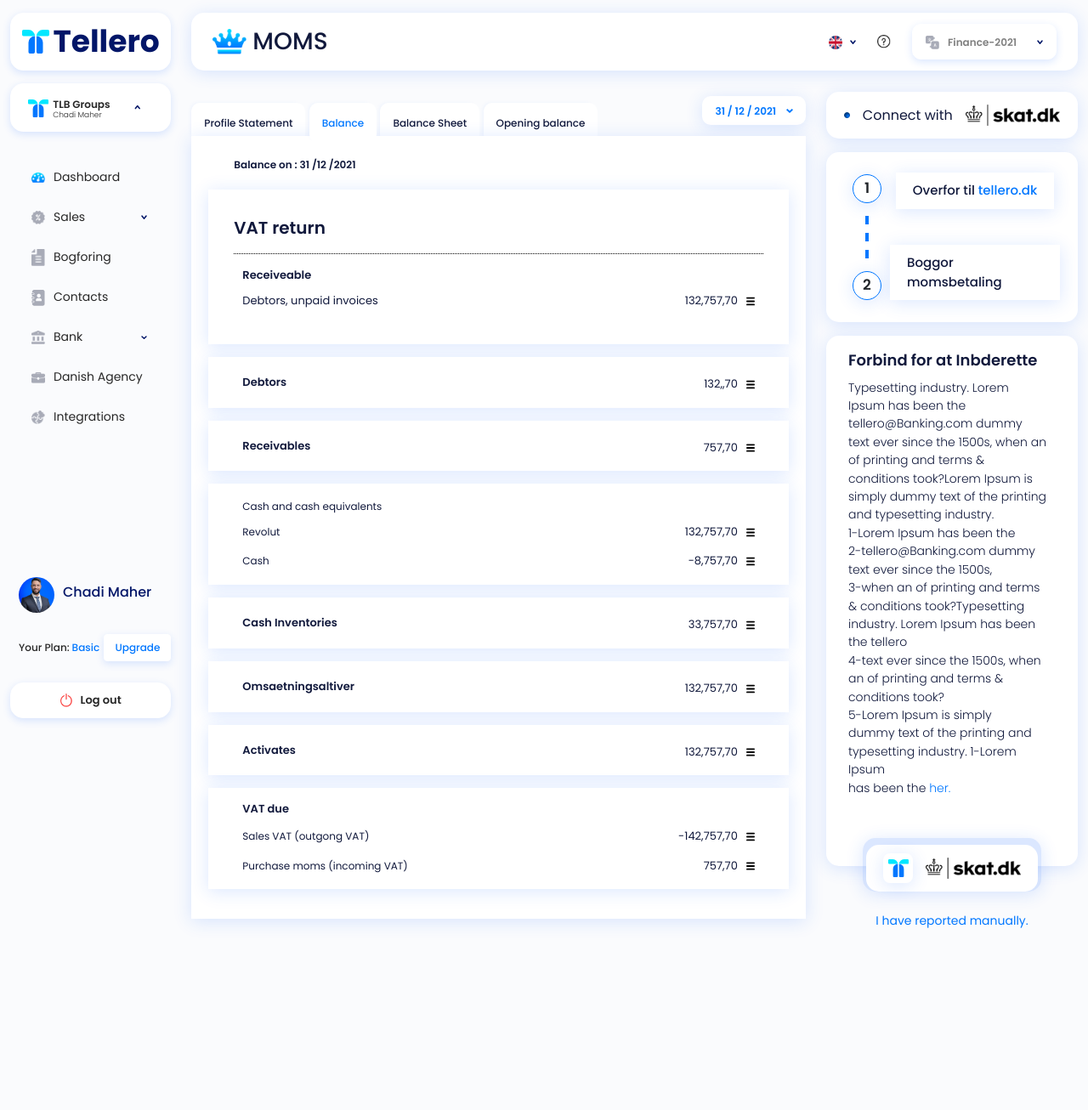
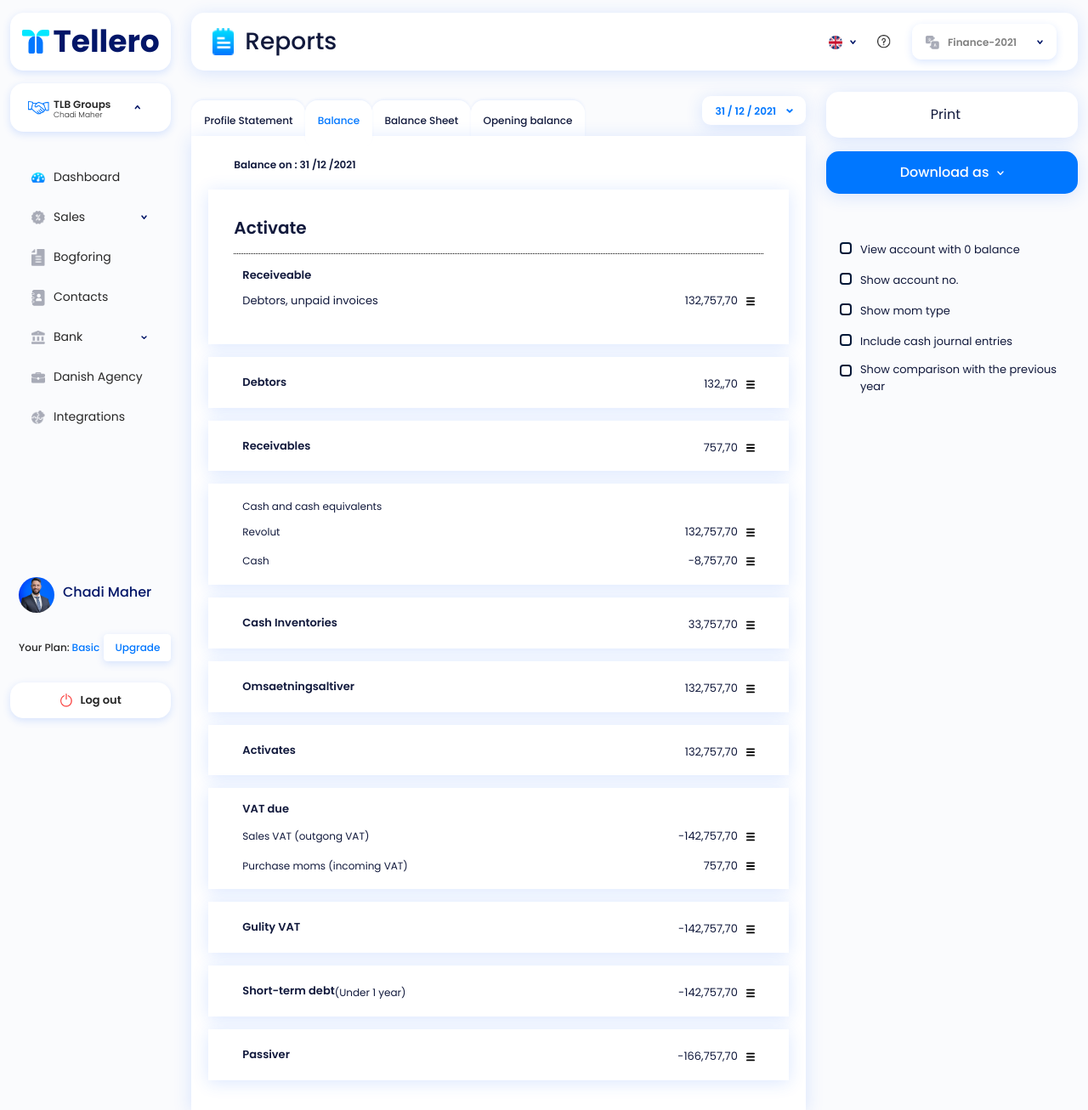
Before and after one commit to sajawalk522/TelleroForm, a plain HTML site: page report.html in a window 1280 px wide. Shown: the whole page at 85% size. Before the commit the page ends 1194 px from the top, so only its background shows below. Drawn offline with Linux system fonts and the light colour scheme.

Commit message:
file updated

```diff
--- a/css/style.css
+++ b/css/style.css
@@ -1866,6 +1866,21 @@ p {
   .vat-head p{
     font-size: 11px!important;
   }
+  .reportTab{
+    flex-direction: column-reverse;
+    align-items: flex-start;
+  }
+  .date-container{
+    width: fit-content;
+    margin-bottom: 10px;
+  }
+  .report-container{
+    top: 0px!important;
+  }
+  .tabs-container a{
+    font-size: 8px!important;
+    padding: 15px 5px 25px 5px!important;
+  }
 }
 .inner-rows .col-4-width{
   width: 30%;
@@ -1898,7 +1913,7 @@ p {
   color: #11193c;
 }
 .skat-image{
- height: 25px;
+ height: 20px;
 }
 .skat-image img{
   height: 100%;
@@ -1942,14 +1957,14 @@ p {
   margin-left: 15px;
 }
 .boggor hr{
-  width: 4px;
-  height: 10px!important;
+  width: 3px;
+  height: 6px!important;
   color: #0077ff;
-  margin: 5px 0;
+  margin: 3px 0;
   opacity: unset;
 }
 .boggor p{
-  margin: 10px 0;
+  margin: 8px 0;
   border-radius: 20px;
   border: 1px solid #0077ff;
   box-shadow: 0 3px 20px 0 rgba(33, 108, 252, 0.16);
@@ -2000,12 +2015,12 @@ p {
   color: #0077ff;
 }
 .moms-log{
-  margin-top: -33px!important;
+  margin-top: -38px!important;
 }
 .moms-log>div{
-  padding: 8px 4px 0px 4px!important;
+  padding: 10px 6px 0px 6px!important;
   box-shadow: 0 3px 20px 0 rgba(33, 108, 252, 0.16)!important;
-  background-color: rgba(33, 108, 252, 0.16);
+  /* background-color: rgba(33, 108, 252, 0.16); */
 }
 .report-text a{
   text-decoration: none;
@@ -2015,15 +2030,15 @@ p {
 
 .tabs-container a{
   text-decoration: none;
-  padding: 15px;
+  padding: 15px ;
   background-color: #fff;
   color: #11193c;
   /* opacity: 0.48; */
   font-size: 12px;
   font-weight: 500;
-  border-radius: 10px;
-  box-shadow: -3px -2px 6px -5px rgb(33 108 252 / 16%);
-  background-color: #ffffff;
+  border-radius: 15px;
+  box-shadow: 0px -2px 4px -2px rgb(33 108 252 / 16%);
+    background-color: #ffffff;
 }
 .active-tab{
   /* box-shadow: 0 3px 20px 0 rgba(33, 108, 252, 0.16); */
@@ -2107,7 +2122,7 @@ p {
 }
 .box-inners{
   background-color: #fff;
-  padding: 10px 20px;
+  padding: 12px 30px;
 }
 .box-inners .img-box{
   width: 35px;
@@ -2116,9 +2131,18 @@ p {
   box-shadow: 0 3px 20px 0 rgba(33, 108, 252, 0.16);
   background-color: #ffffff;
 }
-
+.tabs-container .report-tabs a{
+  padding: 15px 15px 25px 15px;
+  margin-left: -5px;
+}
+.tabs-container .report-tabs a:nth-child(1){
+  margin: 0px!important;
+}
 /* report css start  */
-
+.report-logo img{
+  width: 25px!important;
+  margin-right: 13px!important;
+}
 .date-container{
   border-radius: 10px;
   box-shadow: 0 3px 20px 0 rgba(33, 108, 252, 0.16);
@@ -2129,7 +2153,7 @@ p {
 }
 .report-container{
   position: relative;
-  top: 10px;
+  top: 7px;
 }
 .date-container a{
   text-decoration: none;
@@ -2149,6 +2173,9 @@ p {
 }
 .active-bord{
   border-radius: unset!important;
+}
+.receiveable{
+  width: 100%;
 }
 .receiveable h5{
  margin: 0;
@@ -2163,8 +2190,37 @@ p {
   line-height: 1.54;
   color: #11193c;
   margin: 3px 0;
-  width: 100%;
+  width: 50%;
 }
 .active-sec{
 padding-bottom: 10px!important;
 }
+.download-btn .btn-download{
+  border-radius: 15px;
+  box-shadow: 0 3px 20px 0 rgba(33, 108, 252, 0.16);
+  background-color: #0077ff;
+  font-size: 16px;
+  font-weight: 500;
+  line-height: 1.5;
+  color: #ffffff;
+  width: 100%;
+  padding: 12px;
+}
+.download-btn .btn-download img{
+  margin-left: 5px;
+}
+.check-list .form-check{
+  padding: 5px 5px 5px 40px;
+}
+.check-list .form-check-input{
+  border-radius: 4px!important;
+  border: solid 2px #001737!important;
+}
+.check-list label{
+  font-size: 13px;
+  line-height: 1.53;
+  color: #11193c;
+}
+.hand-shak img{
+  width: 25px;
+}
--- a/report.html
+++ b/report.html
@@ -30,7 +30,7 @@
                         </div>
                         <div class="tbl-container round d-flex justify-content-between bg-white ">
                             <div class="d-flex justify-content-center align-items-center">
-                                <div><img src="images/logo.svg" /></div>
+                                <div class="hand-shak"><img src="images/hand-shake.png" /></div>
                                 <div class="tlb d-flex flex-column">
                                     <p>TLB Groups</p>
                                     <span>Chadi Maher</span>
@@ -309,9 +309,9 @@
                     <div class="row header round d-flex justify-content-center align-items-center ">
                         <div class="col-md-8">
                             <div class="logo moms-logo d-flex align-items-center">
-                                <div><img src="images/crown.png" /></div>
+                                <div class="report-logo"><img src="images/notes.png" /></div>
                                 <div>
-                                    <h1>MOMS</h1>
+                                    <h1>Reports</h1>
                                 </div>
                             </div>
 
@@ -355,9 +355,9 @@
                     <div class=" col-9-width">
 
                         <section class="mt-4">
-                            <div class="d-flex justify-content-between">
+                            <div class="reportTab d-flex justify-content-between">
                                 <div class="tabs-container report-container d-flex justify-content-start">
-                                    <div>
+                                    <div class="report-tabs">
                                         <a href="#">Profile Statement</a>
                                         <a href="#" class="active-tab">Balance</a>
                                         <a href="#">Balance Sheet</a>
@@ -377,7 +377,7 @@
                                 <div class="vat-section active-bord">
                                     <div class="vat-return ">
                                         <div class="vat-head d-flex justify-content-between align-items-center">
-                                            <h5>VAT return</h5>
+                                            <h5>Activate</h5>
                                         </div>
                                     </div>
 
@@ -499,6 +499,42 @@
                                         </div>
                                     </div>
                                 </div>
+                                <div class="vat-section active-sec active-bord">
+                                    <div class="sale-vat">
+                                        <div class="vat-head d-flex justify-content-between align-items-center">
+                                            <div class="receiveable">
+                                                <h5>Gulity VAT</h5>
+                                            </div>
+                                            <div class="d-flex justify-content-between align-items-center">
+                                                <a href="#">-142,757,70 <img src="images/list.svg" /> </a>
+                                            </div>
+                                        </div>
+                                    </div>
+                                </div>
+                                <div class="vat-section active-sec active-bord">
+                                    <div class="sale-vat">
+                                        <div class="vat-head d-flex justify-content-between align-items-center">
+                                            <div class="receiveable d-flex align-items-center">
+                                                <h5>Short-term debt  </h5><p>(Under 1 year)</p>
+                                            </div>
+                                            <div class="d-flex justify-content-between align-items-center">
+                                                <a href="#">-142,757,70 <img src="images/list.svg" /> </a>
+                                            </div>
+                                        </div>
+                                    </div>
+                                </div>
+                                <div class="vat-section active-sec active-bord">
+                                    <div class="sale-vat">
+                                        <div class="vat-head d-flex justify-content-between align-items-center">
+                                            <div class="receiveable">
+                                                <h5>Passiver</h5>
+                                            </div>
+                                            <div class="d-flex justify-content-between align-items-center">
+                                                <a href="#">-166,757,70 <img src="images/list.svg" /> </a>
+                                            </div>
+                                        </div>
+                                    </div>
+                                </div>
 
                         </section>
                     </div>
@@ -508,78 +544,45 @@
                             <div class="skat-box round">
                                 <div class="box-inner d-flex justify-content-center align-items-center">
                                     <div class="d-flex justify-content-center align-items-center">
-                                        <img class="arrowd-img margin-right" src="images/Ellipse 1432.png" alt="">
-                                        <p class="margin-right">Connect with</p>
-                                        <div class="skat-image">
-                                            <img src="images/skat.png" alt="">
-                                        </div>
+                                        <p class="margin-right">Print</p>
                                     </div>
                                 </div>
                             </div>
-                            <div class="skat-box round p-3 mt-3">
-                                <div class="d-flex justify-content-center">
-                                    <div class="boggor d-flex justify-content-center align-items-center flex-column">
-                                        <p>1</p>
-                                        <hr>
-                                        <hr>
-                                        <hr>
-                                        <p>2</p>
-                                    </div>
-                                    <div class="d-flex justify-content-between align-items-center flex-column">
-                                        <div class="overfor">
-                                            <p> Overfor til<a href="#"> tellero.dk</a></p>
-                                        </div>
-                                        <div class="overfor">
-                                            <p> Boggor momsbetaling</p>
-                                        </div>
-                                    </div>
-                                </div>
+                            <div class="download-btn mt-3">
+                                 <button class="btn btn-download">Download as <img src="images/whitearrow.svg"/></button>
                             </div>
-                            <div class="position-relative">
-                                <div class="skat-box round p-3 mt-3 ">
-                                    <div class="d-flex justify-content-start">
-                                        <div class="forbind">
-                                            <h5>Forbind for at Inbderette</h5>
-                                            <p>Typesetting industry. Lorem Ipsum has been the tellero@Banking.com dummy
-                                            </p>
+                            <div class="check-list mt-5">
 
-                                            <p> text ever since the 1500s, when an of printing and terms & conditions
-                                                took?Lorem Ipsum is simply dummy text of the printing and typesetting
-                                                industry. </p>
-                                            <p>
-                                                1-Lorem Ipsum has been the <br>
-                                                2-tellero@Banking.com dummy text ever since the 1500s, <br>
-                                                3-when an of printing and terms & conditions took?Typesetting industry.
-                                                Lorem Ipsum has been the tellero<br>
-                                                4-text ever since the 1500s, when an of printing and terms & conditions
-                                                took?<br>
-                                                5-Lorem Ipsum is simply <br>
-
-                                                dummy text of the printing and typesetting industry. 1-Lorem Ipsum <br>
-
-                                                has been the <a href="#">her.</a></p>
-
-                                        </div>
-                                    </div>
-                                </div>
-                                <div class="company-logo moms-log d-flex justify-content-center align-items-center ">
-                                    <div class="round">
-                                        <div class="box-inners round d-flex justify-content-center align-items-center">
-                                            <div class="d-flex justify-content-center align-items-center">
-                                                <div
-                                                    class=" img-box margin-right d-flex justify-content-center align-items-center">
-                                                    <img src="images/logo.svg" alt="">
-                                                </div>
-                                                <div class="skat-image">
-                                                    <img src="images/skat.png" alt="">
-                                                </div>
-                                            </div>
-                                        </div>
-                                    </div>
-                                </div>
-                                <div class="report-text d-flex justify-content-center align-items-center mt-4">
-                                    <a href="#">I have reported manually.</a>
-                                </div>
+                                  <div class="form-check">
+                                    <input class="form-check-input" type="checkbox" value="" id="flexCheckChecked" >
+                                    <label class="form-check-label" for="flexCheckChecked">
+                                        View account with 0 balance
+                                    </label>
+                                  </div>
+                                  <div class="form-check">
+                                    <input class="form-check-input" type="checkbox" value="" id="flexCheckDefault">
+                                    <label class="form-check-label" for="flexCheckDefault">
+                                        Show account no.
+                                    </label>
+                                  </div>
+                                  <div class="form-check">
+                                    <input class="form-check-input" type="checkbox" value="" id="flexCheckChecked" >
+                                    <label class="form-check-label" for="flexCheckChecked">
+                                        Show mom type
+                                    </label>
+                                  </div>
+                                  <div class="form-check">
+                                    <input class="form-check-input" type="checkbox" value="" id="flexCheckChecked" >
+                                    <label class="form-check-label" for="flexCheckChecked">
+                                        Include cash journal entries
+                                    </label>
+                                  </div>
+                                  <div class="form-check">
+                                    <input class="form-check-input" type="checkbox" value="" id="flexCheckDefault">
+                                    <label class="form-check-label" for="flexCheckDefault">
+                                        Show comparison with the previous year
+                                    </label>
+                                  </div>
                             </div>
                         </section>
                         <!-- section right side end -->
```
Also changed, not shown: moms.html (+1 -1 lines), images/whitearrow.svg (added).
